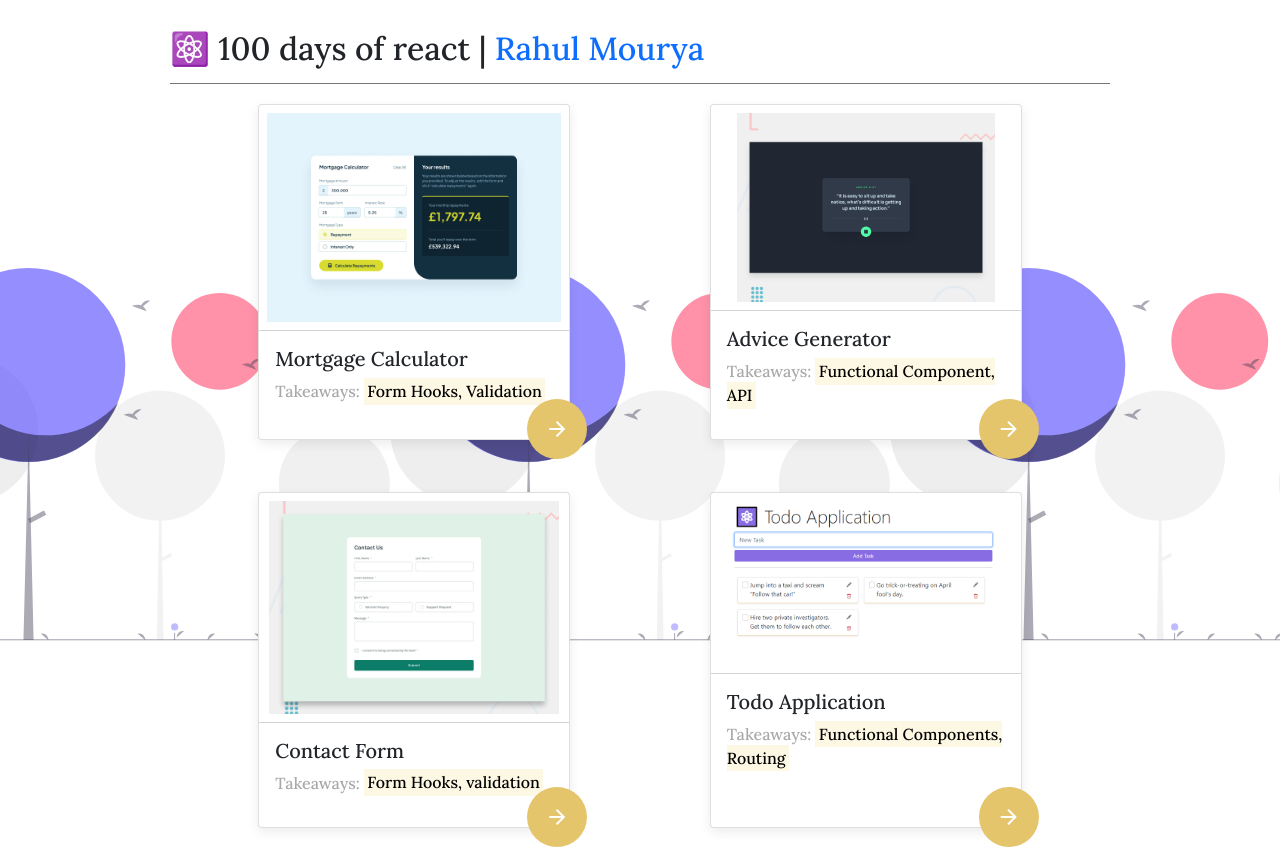
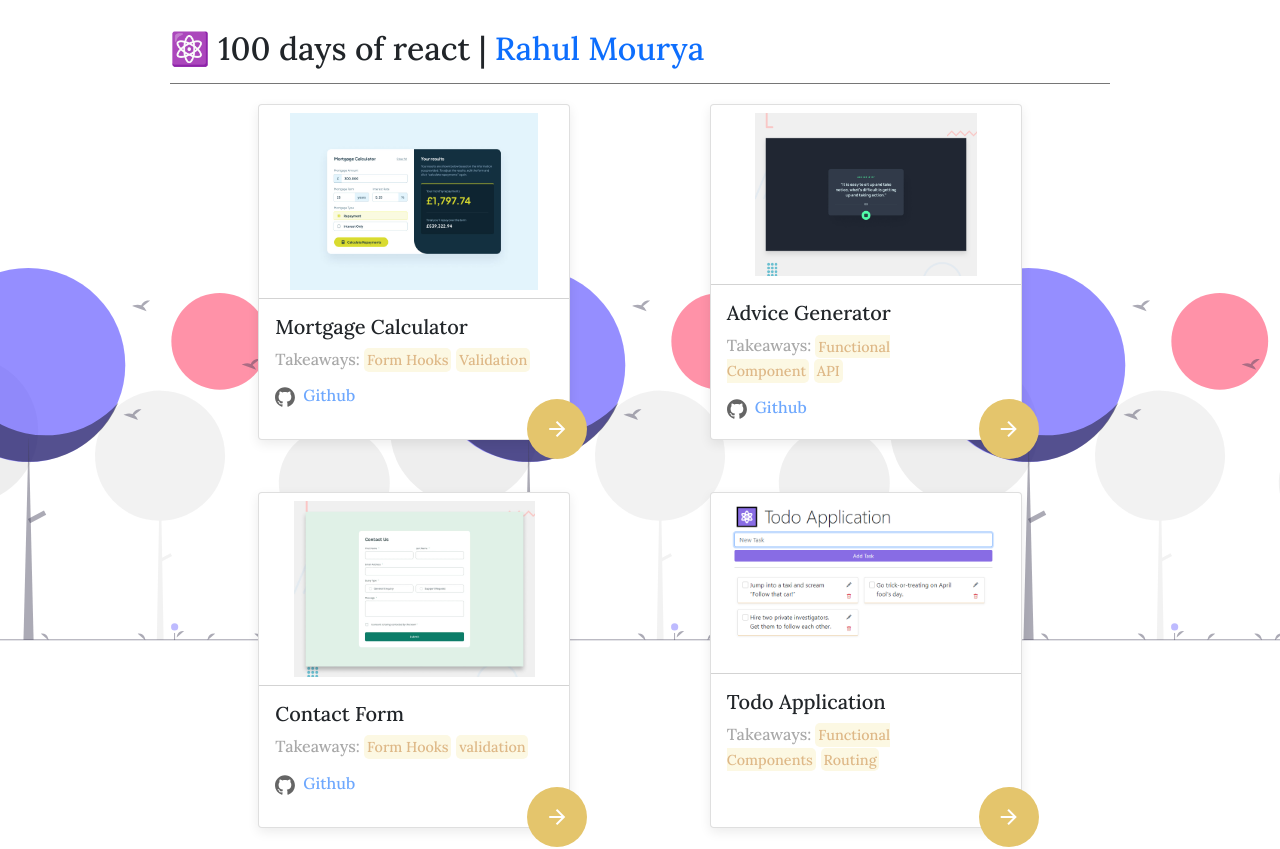
Before and after one commit to rahulmourya336/react-101, a React (Vite) app: page / in a window 1280 px wide. Shown: the top 849 px of the page. Built offline with nearby package versions, Linux system fonts and the light colour scheme.

Commit message:
add: project links

```diff
--- a/src/Dashboard/Dashboard.css
+++ b/src/Dashboard/Dashboard.css
@@ -79,6 +79,29 @@ h1 span a {
   margin-top: 20px;
 }
 
+.mr-2 {
+  margin-right: 8px;
+}
+
+.project-link {
+  display: flex;
+  align-items: center;
+  opacity: 0.6;
+  cursor: pointer;
+}
+
+mark {
+  font-size: 0.9em;
+  border-radius: 5px;
+  color: burlywood;
+  margin-right: 5px;
+}
+
+.text-link {
+  text-decoration: none;
+  line-height: 0;
+}
+
 @media screen and (max-width: 666px) {
   .dashboard {
     width: 95%;
--- a/src/Dashboard/Dashboard.jsx
+++ b/src/Dashboard/Dashboard.jsx
@@ -1,9 +1,9 @@
-import React from 'react';
+import React from "react";
 import { useHistory } from "react-router-dom";
-import './Dashboard.css';
+import "./Dashboard.css";
+import GithubIcon from "../assets/github-icon.svg";
 
-import PROJECT_LIST from './projectList';
-
+import PROJECT_LIST from "./projectList";
 
 function Dashboard() {
   const history_ = useHistory();
@@ -12,34 +12,74 @@ function Dashboard() {
   const gotoProject = (routerLink) => {
     if (routerLink.startsWith("http")) {
       window.location.assign(routerLink);
-        } else { history_.push(routerLink); }
+    } else {
+      history_.push(routerLink);
     }
+  };
 
   return (
     <div className="dashboard">
-            <h1 className="hero-text">⚛️ 100 days of react | <span><a href="https://twitter.com/rahucrux">Rahul Mourya</a></span></h1>
+      <h1 className="hero-text">
+        ⚛️ 100 days of react |{" "}
+        <span>
+          <a href="https://twitter.com/rahucrux">Rahul Mourya</a>
+        </span>
+      </h1>
       <div className="card-row mt-10">
-                {
-                    projects.filter(project => project.showProject).map((project) =>
-                        <div className="card" key={project.idx} onClick={(event) => gotoProject(project.routerLink)}>
-                            {project.previewLink ? <img src={project.previewLink} className="card-img-top p-2" alt={project.name + ' preview'} /> : <span className="no-preview-available">No Preview Available</span>}
+        {projects
+          .filter((project) => project.showProject)
+          .map((project) => (
+            <div
+              className="card"
+              key={project.idx}
+            >
+              {project.previewLink ? (
+                <img
+                  src={project.previewLink}
+                  className="card-img-top p-2"
+                  alt={project.name + " preview"}
+                  onClick={(event) => gotoProject(project.routerLink)}
+                />
+              ) : (
+                <span className="no-preview-available" onClick={(event) => gotoProject(project.routerLink)}>
+                  No Preview Available
+                </span>
+              )}
               <div className="card-body">
-                                <h5 className="card-title">{project.name || ''}</h5>
-                                <p className="card-text">Takeaways: <mark>{project.takeaways.join(', ')}</mark></p>
+                <h5 className="card-title" onClick={(event) => gotoProject(project.routerLink)}>{project.name || ""}</h5>
+                <p className="card-text">
+                  Takeaways:{" "}
+                  {project.takeaways.map((takeaway, _idx) => (
+                    <mark key={_idx}>{takeaway}</mark>
+                  ))}
+                </p>
                 {/* <button className="btn btn-primary" >View Project</button> */}
-                                <div className="round-btn" onClick={(event) => gotoProject(project.routerLink)}><span className="material-icons">
-                                    arrow_forward
-                                </span></div>
+                {project.projectURL && (
+                  <p className="project-link">
+                    <a href={project.projectURL} className="text-link" target="_blank">
+                      <img
+                        src={GithubIcon}
+                        alt="Github icon"
+                        height={20}
+                        width={20}
+                        className="mr-2"
+                      />
+                      Github
+                    </a>
+                  </p>
+                )}
+                <div
+                  className="round-btn"
+                  onClick={(event) => gotoProject(project.routerLink)}
+                >
+                  <span className="material-icons">arrow_forward</span>
                 </div>
               </div>
-                    )
-                }
+            </div>
+          ))}
       </div>
     </div>
-
   );
-
 }
 
-
 export default Dashboard;
--- a/src/Dashboard/projectList.js
+++ b/src/Dashboard/projectList.js
@@ -13,7 +13,8 @@ const PROJECT_LIST = [
         takeaways: ['Form Hooks', 'Validation',],
         routerLink: 'https://fm-mortgage-repayment-calc.vercel.app/',
         showProject: true,
-        idx: 6
+        idx: 6,
+        projectURL: "https://github.com/rahulmourya336/fm-mortgage-repayment-calc",
     },
     {
         name: 'Advice Generator',
@@ -21,7 +22,8 @@ const PROJECT_LIST = [
         takeaways: ['Functional Component', 'API',],
         routerLink: 'https://fm-advice-generator-mocha.vercel.app/',
         showProject: true,
-        idx: 5
+        idx: 5,
+        projectURL: "https://github.com/rahulmourya336/fm-advice-generator",
     },
     {
         name: 'Contact Form',
@@ -29,7 +31,8 @@ const PROJECT_LIST = [
         takeaways: ['Form Hooks', 'validation',],
         routerLink: 'https://fm-contact-form-jade.vercel.app/',
         showProject: true,
-        idx: 4
+        idx: 4,
+        projectURL: "https://github.com/rahulmourya336/fm-contact-form",
     },
     {
         name: 'Todo Application',
@@ -54,7 +57,8 @@ const PROJECT_LIST = [
         takeaways: ['Life cycle hooks', 'CSS', 'Canvas'],
         routerLink: 'https://react-random-quote.vercel.app/',
         showProject: true,
-        idx: 3
+        idx: 3,
+        projectURL: "https://github.com/rahulmourya336/react-random-quote-generator",
     },
 
 ];
```
Also changed, not shown: src/assets/github-icon.svg (added). Lines whose indentation alone changed are shown as unchanged.
